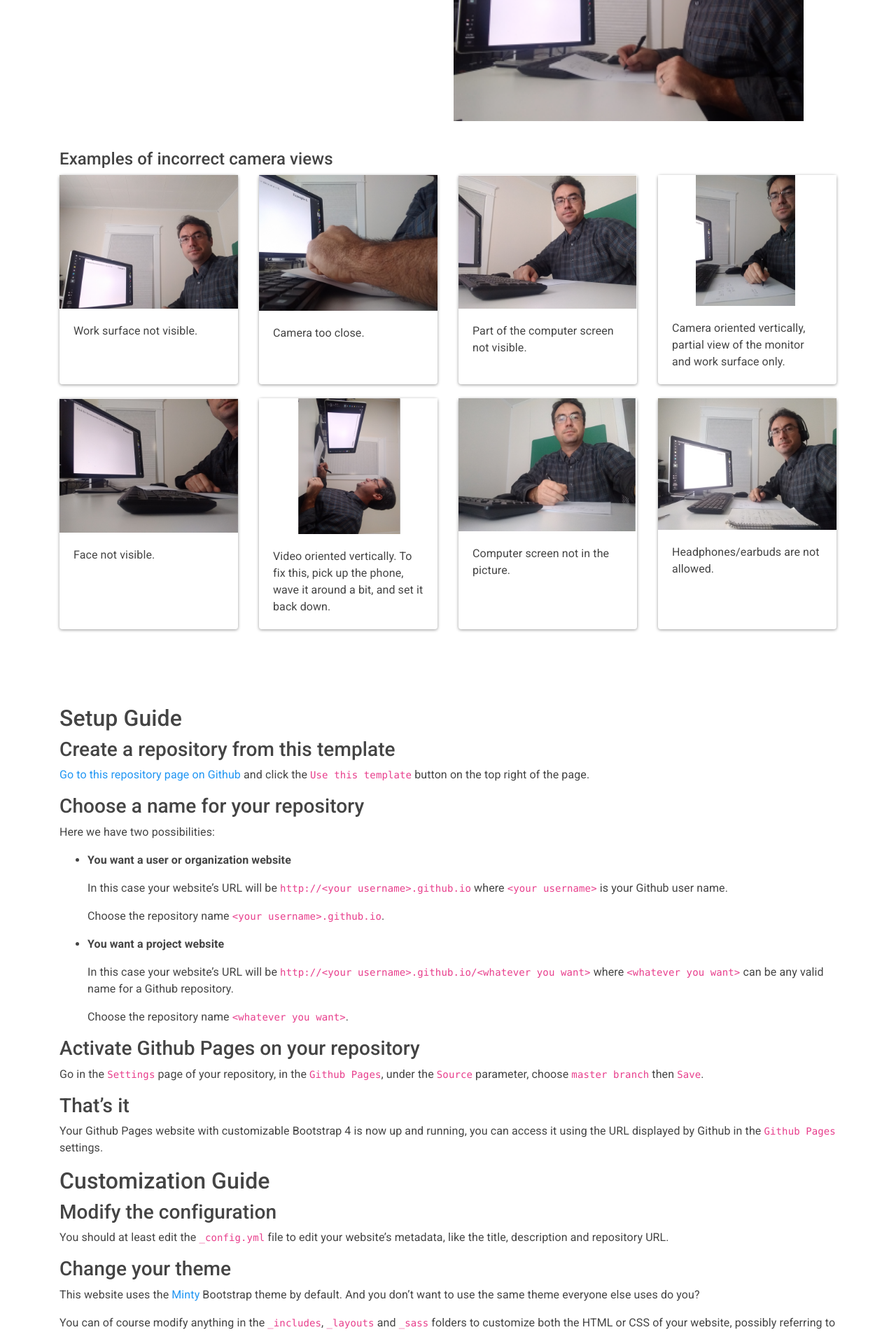
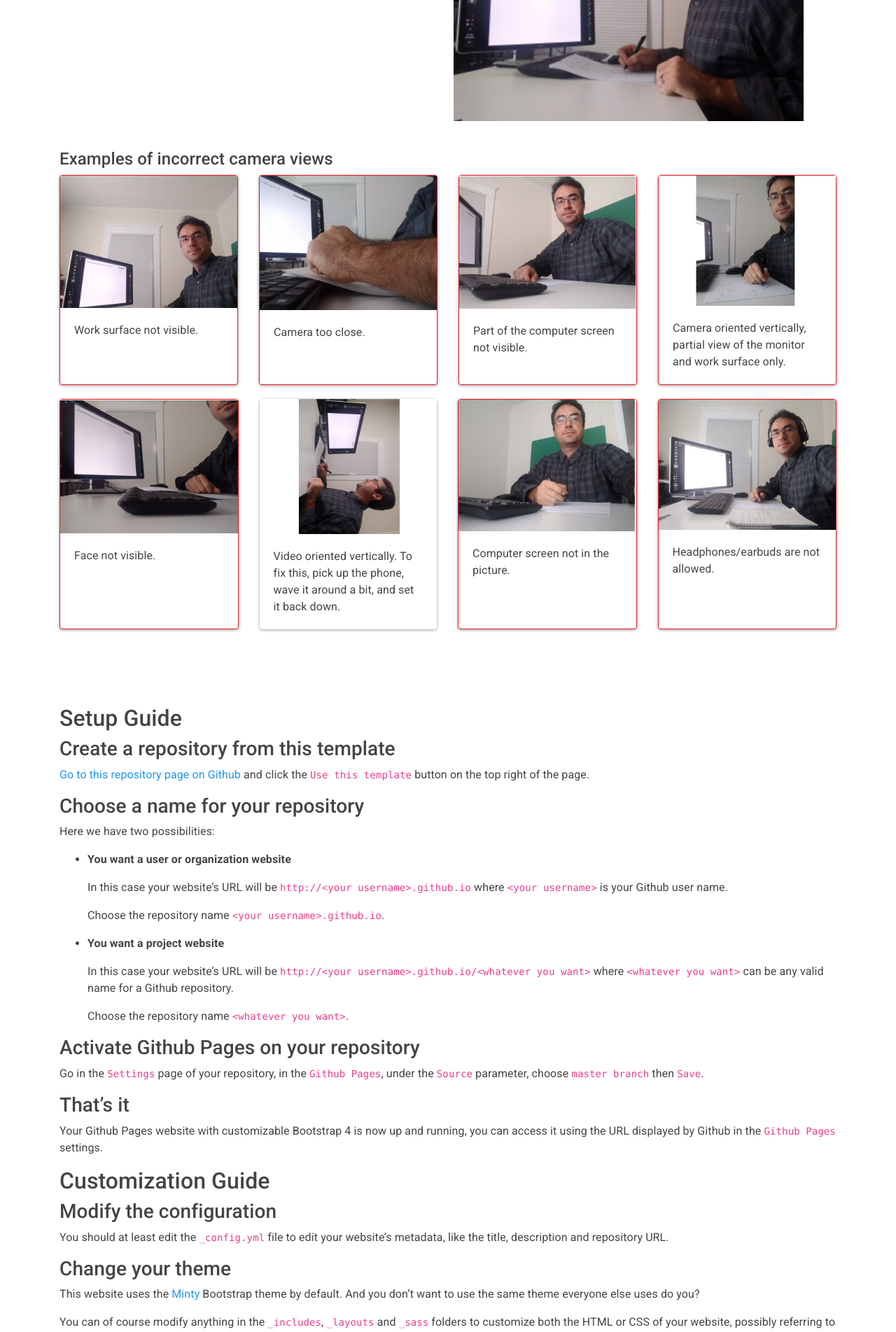
Before and after one commit to ub-math/exam_guides, a Jekyll site: the page built from docs/index.md, in a window 1280 px wide. Shown: the part 3028-4931 px from the top of the page at 70% size. Built offline with Jekyll 4.4.1, drawn with Linux system fonts in a browser that asks for light colours.

Commit message:
Update index.md

```diff
--- a/docs/index.md
+++ b/docs/index.md
@@ -151,33 +151,31 @@ demonstrating proper workspace setup.
 <h4>Examples of incorrect camera views</h4>
 <div class="card-deck">
 
-  <div class="card" style="min-width: 200px;margin-bottom:20px;">
+  <div class="card border-danger" style="min-width: 200px;margin-bottom:20px;">
     <img class="card-img-top" src="./assets/images/incorrect_1.png" alt="Card image cap">
     <div class="card-body">
       <p class="card-text">Work surface not visible.</p>
     </div>
   </div>
-  <div class="card" style="min-width: 200px;margin-bottom:20px;">
+  <div class="card border-danger" style="min-width: 200px;margin-bottom:20px;">
     <img class="card-img-top" src="./assets/images/incorrect_2.png" alt="Card image cap">
     <div class="card-body">
       <p class="card-text">Camera too close.</p>
     </div>
   </div>
-  <div class="card" style="min-width: 200px;margin-bottom:20px;">
+  <div class="card border-danger" style="min-width: 200px;margin-bottom:20px;">
     <img class="card-img-top" src="./assets/images/incorrect_3.png" alt="Card image cap">
     <div class="card-body">
       <p class="card-text">Part of the computer screen not visible.</p>
     </div>
   </div>
-  <div class="card" style="min-width: 200px;margin-bottom:20px;">
+  <div class="card border-danger" style="min-width: 200px;margin-bottom:20px;">
     <img class="card-img-top" src="./assets/images/incorrect_4.png" alt="Card image cap">
     <div class="card-body">
       <p class="card-text">Camera oriented vertically, partial view of the monitor and work surface only.</p>
     </div>
   </div>
-
-
-  <div class="card" style="min-width: 200px;margin-bottom:20px;">
+  <div class="card border-danger" style="min-width: 200px;margin-bottom:20px;">
     <img class="card-img-top" src="./assets/images/incorrect_5.png" alt="Card image cap">
     <div class="card-body">
       <p class="card-text">Face not visible.</p>
@@ -189,13 +187,13 @@ demonstrating proper workspace setup.
       <p class="card-text">Video oriented vertically.  To fix this, pick up the phone, wave it around a bit, and set it back down.</p>
     </div>
   </div>
-  <div class="card" style="min-width: 200px;margin-bottom:20px;">
+  <div class="card border-danger" style="min-width: 200px;margin-bottom:20px;">
     <img class="card-img-top" src="./assets/images/incorrect_7.png" alt="Card image cap">
     <div class="card-body">
       <p class="card-text">Computer screen not in the picture.</p>
     </div>
   </div>
-  <div class="card" style="min-width: 200px;margin-bottom:20px;">
+  <div class="card border-danger" style="min-width: 200px;margin-bottom:20px;">
     <img class="card-img-top" src="./assets/images/incorrect_8.png" alt="Card image cap">
     <div class="card-body">
       <p class="card-text">Headphones/earbuds are not allowed.</p>
```
